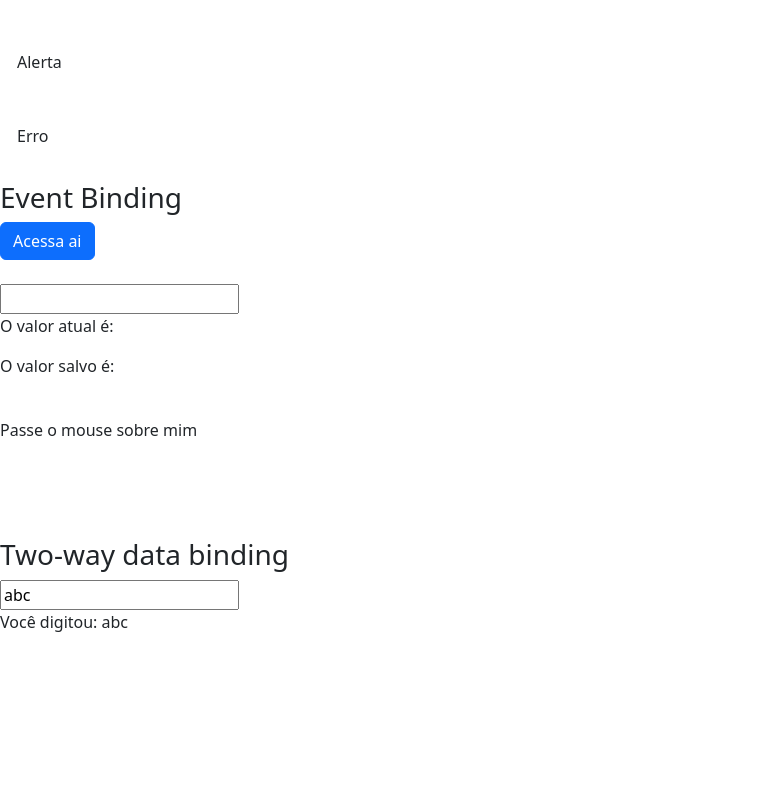
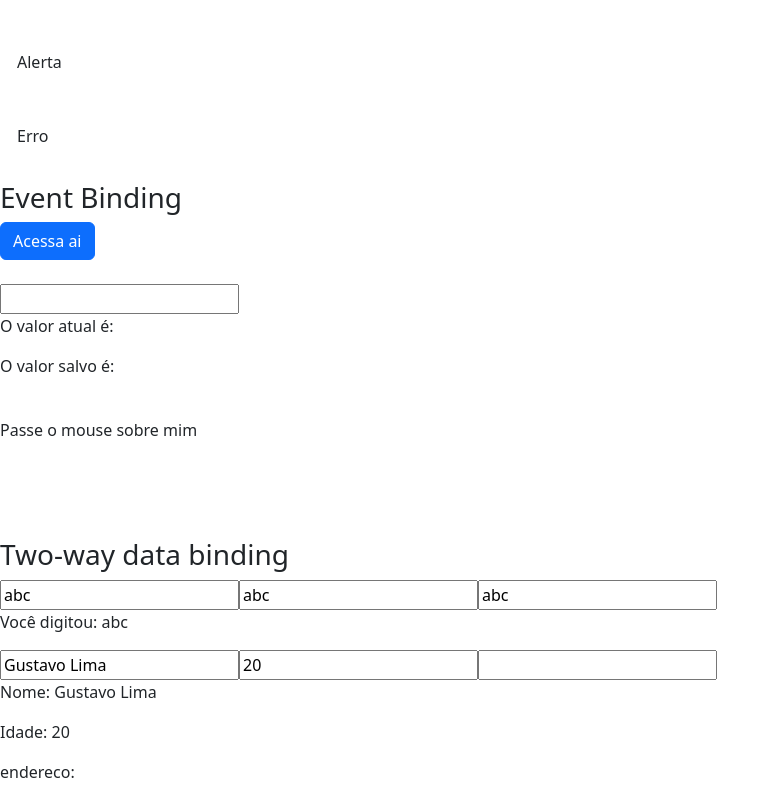
Before and after one commit to EmanuelSergio/Angular, an Angular app in the folder data-binding/: page / in a window 1280 px wide. Shown: the part 857-1657 px from the top of the page, without its empty margins (0-780 px from the left). Before the commit the page ends 1507 px from the top, so only its background shows below. Built offline with nearby package versions, Linux system fonts and the light colour scheme.

Commit message:
exportando html para outro modulo

```diff
--- a/data-binding/src/app/data-binding/data-binding.component.html
+++ b/data-binding/src/app/data-binding/data-binding.component.html
@@ -1,119 +1 @@
-<section>
-
-  <article>
-    <h3>Interpolation / Interpolação</h3>
-    <p>String renderizada com Interpolação: {{ url }}</p>
-    <p>Resultado de 1 + 1 é: {{1 + 1}}</p>
-    <p>Resultado de 1 + 1 não é: {{ 1 + 1 + getValor() }}</p>         <!--forma de pegar uma variavel string-->
-    <p>o curso Angular é bom: {{getCurtirCurso() && cursoAngular }}</p>
-  </article>
-
-  <!--PROPERTY BINDING-->
-
-  <article>
-    <h3>property Binding</h3>
-    <img src="{{urlImagen}}"> <!--forma de pegar uma imagen do typescript-->
-    <img [src]="urlImagen">
-
-  </article>
-
-  <hr>
-
-  <!--STYLE BINDING-->
-
-  <article>
-    <h3>Class e Style Binding</h3>
-
-    <div>
-      Selecione uma classe:
-      <select #classe (change)="0">
-        <option value="alert-success">Sucesso</option>
-        <option value="alert-info">Info</option>
-        <option value="alert-warning">Alerta</option>
-        <option value="alert-danger">Erro</option>
-      </select>
-      <br><br>
-
-
-      <div class="alert {{ classe.value }}" role="alert">
-        Texto colorido conforme valor do combobox.
-      </div>
-
-      <div class="alert" role="alert" [class.alert-success] = "classe.value == 'alert-success'" >Sucesso</div>
-      <div class="alert" role="alert" [class.alert-info] = "classe.value == 'alert-info'">Info</div>
-      <div class="alert" role="alert" [class.alert-warning] = "classe.value == 'alert-warning'">Alerta</div>
-      <div class="alert" role="alert" [class.alert-danger] = "classe.value == 'alert-danger'">Erro</div>
-
-      <div class="alert alert-danger" role="alert"  [style.display]="classe.value == 'alert-danger' ? 'block' : 'none'">Esta mensagem só aparece quando der erro</div>
-
-    </div>
-  </article>
-
- <article>
-
-    <h3>Event Binding</h3>
-
-    <div>
-
-      <button (click)="botaoClicado()" class="btn btn-primary">Acessa ai</button>
-
-      <br><br>
-
-      <input type="text"
-      (keyup)="onKeyUp($event)"
-      (keyup.enter)="salvarValor(campoImput.value)"
-      (blur)="salvarValor(campoImput.value)"
-      #campoImput/>
-
-
-
-      <p>O valor atual é: {{ valorAtual }}</p>
-      <p>O valor salvo é: {{ valorSalvo }}</p>
-
-      <br>
-
-    </div>
-
-    <span (mouseover)="onMouseOverOut()"
-    (mouseout)="onMouseOverOut()"
-    [class.highlight]="isMouseOver"
-    >Passe o mouse sobre mim</span>
-
- </article>
-
-
-</section>
-
-<br><br><br><br>
-
-<section class="two-way-binding">
-    <article>
-        <h3>Two-way data binding</h3>
-        <div>
-
-          <input type="text"
-            [value]="nome"
-            (input)="nome = valor.value"
-            #valor
-          />
-
-
-         <!--<input type="text"
-            [ngModel]="nome"
-            (ngModelChange)="nome = $event"
-            #valor
-          />-->
-
-
-
-          <p>Você digitou: {{ nome }}</p>
-        </div>
-
-    </article>
-
-
-
-
-
-
-</section>
+<app-meu-form></app-meu-form>
--- a/data-binding/src/app/data-binding/data-binding.component.ts
+++ b/data-binding/src/app/data-binding/data-binding.component.ts
@@ -15,6 +15,14 @@ valorSalvo:string = '';
 isMouseOver:boolean=false
 
 nome:any='abc'
+
+pessoa = {
+
+  nome:"Gustavo Lima",
+  idade:20,
+  endereco:""
+
+}
 
 onMouseOverOut(){
   this.isMouseOver = !this.isMouseOver
--- /dev/null
+++ b/data-binding/src/app/meu-form/meu-form.component.html
@@ -0,0 +1,136 @@
+<section>
+
+  <article>
+    <h3>Interpolation / Interpolação</h3>
+    <p>String renderizada com Interpolação: {{ url }}</p>
+    <p>Resultado de 1 + 1 é: {{1 + 1}}</p>
+    <p>Resultado de 1 + 1 não é: {{ 1 + 1 + getValor() }}</p>         <!--forma de pegar uma variavel string-->
+    <p>o curso Angular é bom: {{getCurtirCurso() && cursoAngular }}</p>
+  </article>
+
+  <!--PROPERTY BINDING-->
+
+  <article>
+    <h3>property Binding</h3>
+    <img src="{{urlImagen}}"> <!--forma de pegar uma imagen do typescript-->
+    <img [src]="urlImagen">
+
+  </article>
+
+  <hr>
+
+  <!--STYLE BINDING-->
+
+  <article>
+    <h3>Class e Style Binding</h3>
+
+    <div>
+      Selecione uma classe:
+      <select #classe (change)="0">
+        <option value="alert-success">Sucesso</option>
+        <option value="alert-info">Info</option>
+        <option value="alert-warning">Alerta</option>
+        <option value="alert-danger">Erro</option>
+      </select>
+      <br><br>
+
+
+      <div class="alert {{ classe.value }}" role="alert">
+        Texto colorido conforme valor do combobox.
+      </div>
+
+      <div class="alert" role="alert" [class.alert-success] = "classe.value == 'alert-success'" >Sucesso</div>
+      <div class="alert" role="alert" [class.alert-info] = "classe.value == 'alert-info'">Info</div>
+      <div class="alert" role="alert" [class.alert-warning] = "classe.value == 'alert-warning'">Alerta</div>
+      <div class="alert" role="alert" [class.alert-danger] = "classe.value == 'alert-danger'">Erro</div>
+
+      <div class="alert alert-danger" role="alert"  [style.display]="classe.value == 'alert-danger' ? 'block' : 'none'">Esta mensagem só aparece quando der erro</div>
+
+    </div>
+  </article>
+
+<article>
+
+    <h3>Event Binding</h3>
+
+    <div>
+
+      <button (click)="botaoClicado()" class="btn btn-primary">Acessa ai</button>
+
+      <br><br>
+
+      <input type="text"
+      (keyup)="onKeyUp($event)"
+      (keyup.enter)="salvarValor(campoImput.value)"
+      (blur)="salvarValor(campoImput.value)"
+      #campoImput/>
+
+
+
+<p>O valor atual é: {{ valorAtual }}</p>
+      <p>O valor salvo é: {{ valorSalvo }}</p>
+
+      <br>
+
+    </div>
+
+    <span (mouseover)="onMouseOverOut()"
+    (mouseout)="onMouseOverOut()"
+    [class.highlight]="isMouseOver"
+    >Passe o mouse sobre mim</span>
+
+ </article>
+
+
+</section>
+
+<br><br><br><br>
+
+<section class="two-way-binding">
+    <article>
+        <h3>Two-way data binding</h3>
+        <div>
+
+          <input type="text"
+            [value]="nome"
+            (input)="nome = valor.value"
+            #valor
+          />
+
+
+         <input type="text"
+            [(ngModel)]="nome"
+            (ngModelChange)="nome = $event"
+            #valor
+          />
+
+          <input type="text" [(ngModel)]="nome">
+
+
+
+          <p>Você digitou: {{ nome }}</p>
+        </div>
+
+
+        <div>
+
+          <input type="text" [(ngModel)]="pessoa.nome">
+          <input type="text" [(ngModel)]="pessoa.idade">
+          <input type="text" [(ngModel)]="pessoa.endereco">
+
+          <p>Nome: {{ pessoa.nome }}</p>
+          <p>Idade: {{ pessoa.idade }}</p>
+          <p>endereco: {{ pessoa.endereco }}</p>
+
+        </div>
+
+
+
+    </article>
+
+
+
+
+
+
+</section>
--- /dev/null
+++ b/data-binding/src/app/meu-form/meu-form.component.ts
@@ -0,0 +1,51 @@
+import { Component } from '@angular/core';
+
+@Component({
+  selector: 'app-meu-form',
+  templateUrl: './meu-form.component.html',
+  styleUrls: ['./meu-form.component.css']
+})
+export class MeuFormComponent {
+
+  url:string = 'http://loiane.com'
+  urlImagen:string = 'http://lorempixel.com.br/600/400'
+  cursoAngular:boolean = true
+  valorAtual:string = '';
+  valorSalvo:string = '';
+  isMouseOver:boolean=false
+
+  nome:any='abc'
+
+  pessoa = {
+
+    nome:"Gustavo Lima",
+    idade:20,
+    endereco:""
+
+  }
+
+  onMouseOverOut(){
+    this.isMouseOver = !this.isMouseOver
+  }
+
+  salvarValor(valor:string){
+    this.valorSalvo = valor
+  }
+
+  onKeyUp(evento:KeyboardEvent){
+    this.valorAtual = (<HTMLInputElement>evento.target).value
+  }
+
+  botaoClicado(){
+    alert('botao acessado')
+  }
+
+  getValor(){
+    return 1
+  }
+
+  getCurtirCurso(){
+    return true
+  }
+
+}
```
Also changed, not shown: data-binding/src/app/app.module.ts (+5 -2 lines), data-binding/src/app/meu-form/meu-form.module.ts (added, +18 -0 lines), data-binding/src/app/meu-form/meu-form.component.css (added), 1 other file (tests, documents, lock files or other folders).
